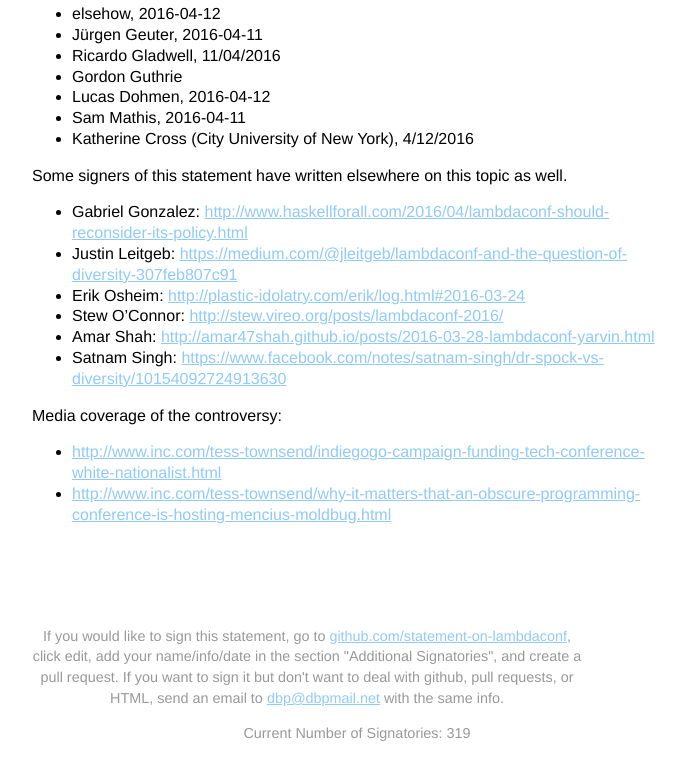
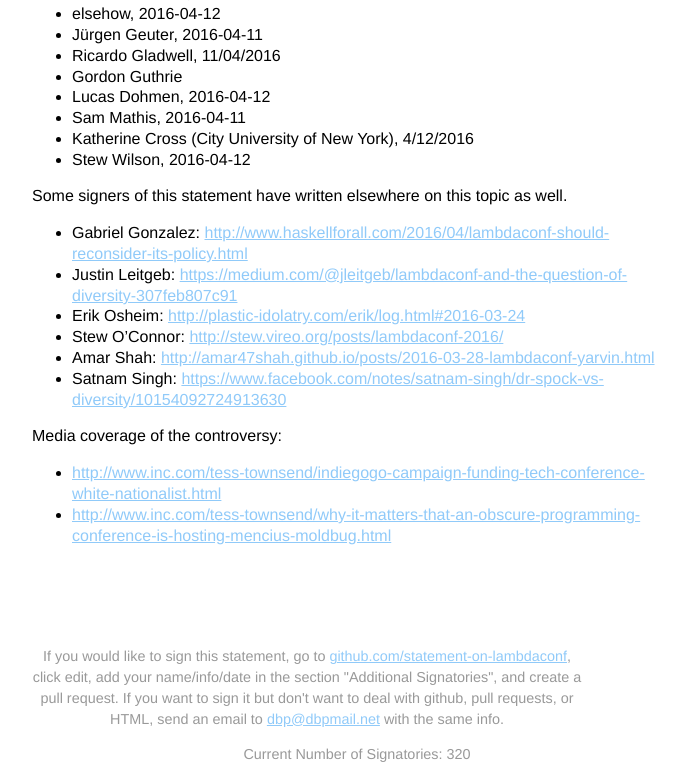
Before and after one commit to statement-on-lambdaconf/statement-on-lambdaconf.github.io, a plain HTML site: page index.html in a window 1280 px wide. Shown: the part 7297-8076 px from the top of the page, without its empty margins (283-969 px from the left). Before the commit the page ends 8055 px from the top, so only its background shows below. Drawn offline with Linux system fonts and the light colour scheme.

Commit message:
Update index.html

```diff
--- a/index.html
+++ b/index.html
@@ -366,6 +366,7 @@
       <li>Lucas Dohmen, 2016-04-12</li>
       <li>Sam Mathis, 2016-04-11</li>
       <li>Katherine Cross (City University of New York), 4/12/2016</li>
+      <li>Stew Wilson, 2016-04-12</li>
       <!-- NOTE(dbp 2016-04-02): To include yourself, add another <li>
            with your name, info, and the date, and then make a pull request! -->
     </ul>
```
